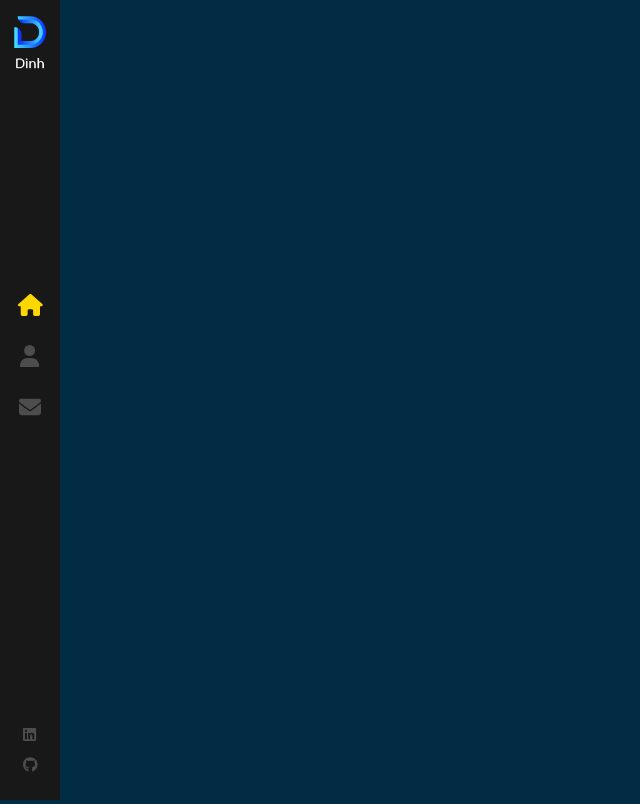
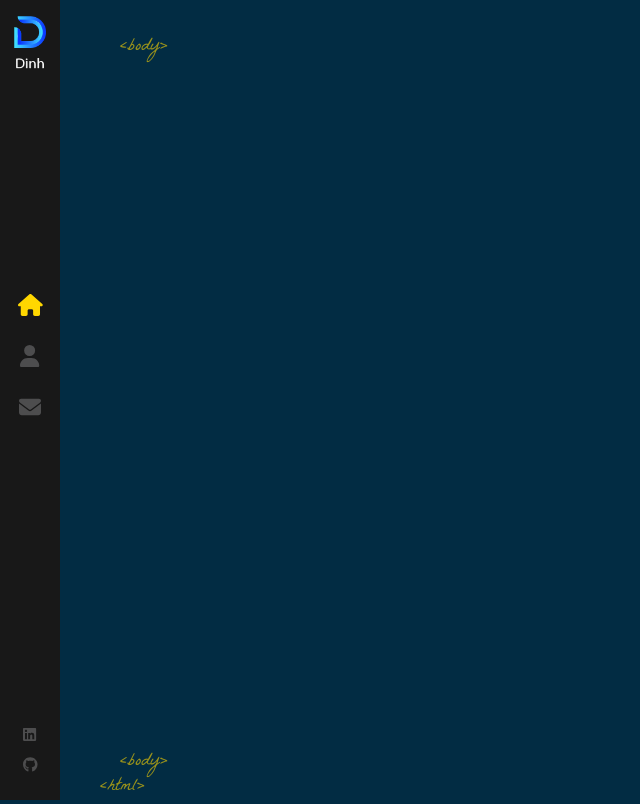
Before and after one commit to pdmduc/portfolio, a React (Create React App) app: page / in a window 1280 px wide. Shown: the whole page, without its empty margins (0-640 px from the left). Built offline with nearby package versions, Linux system fonts and the light colour scheme.

Commit message:
Build site layout

```diff
--- a/src/components/Layout/index.js
+++ b/src/components/Layout/index.js
@@ -1,11 +1,22 @@
+import { Outlet } from 'react-router-dom'
 import Sidebar from '../Sidebar'
 import './index.scss'
 
 const Layout = () => {
   return (
-    <>
+    <div className="App">
       <Sidebar />
-    </>
+      <div className="page">
+        <span className="tags top-tags">&lt;body&gt;</span>
+        <Outlet />
+
+        <span className="tags bottom-tags">
+          &lt;body&gt;
+          <br />
+          <span className="bottom-tag-html">&lt;html&gt;</span>
+        </span>
+      </div>
+    </div>
   )
 }
 
--- a/src/components/Layout/index.scss
+++ b/src/components/Layout/index.scss
@@ -1,121 +1,24 @@
-.nav-bar {
-  background: #181818;
-  width: 60px;
+.page {
+  width: 100%;
   height: 100%;
   position: absolute;
-  top: 0;
-  z-index: 3;
-  min-height: 500px;
-
-  .logo {
-    display: block;
-    padding: 8px 0;
-
-    img {
-      display: block;
-      margin: 8px auto;
-      width: 32px;
-      height: auto;
-
-      &.sub-logo {
-        width: 30px;
-      }
-    }
-  }
-
-  nav {
-    display: block;
-    text-align: center;
-    position: absolute;
-    height: 210px;
-    top: 50%;
-    margin-top: -120px;
-    width: 100%;
-
-    a {
-      font-size: 22px;
-      color: #4d4d4e;
-      display: block;
-      line-height: 51px;
-      position: relative;
-      text-decoration: none;
-
-      i {
-        transition: all 0.3s ease-out;
-      }
-
-      &:hover {
-        color: #ffd700;
-
-        svg {
-          opacity: 0;
-        }
-
-        &:after {
-          opacity: 1;
-        }
-      }
-
-      &:after {
-        content: '';
-        font-size: 9px;
-        letter-spacing: 2px;
-        position: absolute;
-        bottom: 0;
-        display: block;
-        width: 100%;
-        text-align: center;
-        opacity: 0;
-        transition: all 0.3s ease-out;
-      }
-
-      &:first-child {
-        &::after {
-          content: 'HOME';
-        }
-      }
-    }
-
-    a.about-link {
-      &:after {
-        content: 'ABOUT';
-      }
-    }
-
-    a.contact-link {
-      &:after {
-        content: 'CONTACT';
-      }
-    }
-
-    a.active {
-      svg {
-        color: #ffd700;
-      }
-    }
-  }
 }
 
-ul {
+.top-tags {
+  bottom: auto;
+  top: 35px;
+}
+
+.tags {
+  color: #ffd700;
+  opacity: 0.6;
   position: absolute;
-  bottom: 20px;
-  width: 100%;
-  display: block;
-  padding: 0;
-  list-style: none;
-  text-align: center;
-  margin: 0;
+  bottom: 0;
+  left: 120px;
+  font-size: 18px;
+  font-family: 'La Belle Aurore';
+}
 
-  li {
-    a {
-      padding: 7px 0;
-      display: block;
-      font-size: 15px;
-      line-height: 16px;
-
-      &:hover svg {
-        color: #ffd700;
-      }
-    }
-  }
+.bottom-tag-html {
+  margin-left: -20px;
 }
--- a/src/components/Sidebar/index.scss
+++ b/src/components/Sidebar/index.scss
@@ -0,0 +1,121 @@
+.nav-bar {
+  background: #181818;
+  width: 60px;
+  height: 100%;
+  position: absolute;
+  top: 0;
+  z-index: 3;
+  min-height: 500px;
+
+  .logo {
+    display: block;
+    padding: 8px 0;
+
+    img {
+      display: block;
+      margin: 8px auto;
+      width: 32px;
+      height: auto;
+
+      &.sub-logo {
+        width: 30px;
+      }
+    }
+  }
+
+  nav {
+    display: block;
+    text-align: center;
+    position: absolute;
+    height: 210px;
+    top: 50%;
+    margin-top: -120px;
+    width: 100%;
+
+    a {
+      font-size: 22px;
+      color: #4d4d4e;
+      display: block;
+      line-height: 51px;
+      position: relative;
+      text-decoration: none;
+
+      i {
+        transition: all 0.3s ease-out;
+      }
+
+      &:hover {
+        color: #ffd700;
+
+        svg {
+          opacity: 0;
+        }
+
+        &:after {
+          opacity: 1;
+        }
+      }
+
+      &:after {
+        content: '';
+        font-size: 9px;
+        letter-spacing: 2px;
+        position: absolute;
+        bottom: 0;
+        display: block;
+        width: 100%;
+        text-align: center;
+        opacity: 0;
+        transition: all 0.3s ease-out;
+      }
+
+      &:first-child {
+        &::after {
+          content: 'HOME';
+        }
+      }
+    }
+
+    a.about-link {
+      &:after {
+        content: 'ABOUT';
+      }
+    }
+
+    a.contact-link {
+      &:after {
+        content: 'CONTACT';
+      }
+    }
+
+    a.active {
+      svg {
+        color: #ffd700;
+      }
+    }
+  }
+}
+
+ul {
+  position: absolute;
+  bottom: 20px;
+  width: 100%;
+  display: block;
+  padding: 0;
+  list-style: none;
+  text-align: center;
+  margin: 0;
+
+  li {
+    a {
+      padding: 7px 0;
+      display: block;
+      font-size: 15px;
+      line-height: 16px;
+
+      &:hover svg {
+        color: #ffd700;
+      }
+    }
+  }
+}
--- a/src/index.css
+++ b/src/index.css
@@ -4,7 +4,7 @@
 
 body {
   margin: 0;
-  font-family: 300 11px/1.4 'Helvetica Neue', 'sans-serif';
+  font: 300 11px/1.4 'Helvetica Neue', sans-serif;
   color: #444;
   background: #022c43;
   overflow: hidden;
```
